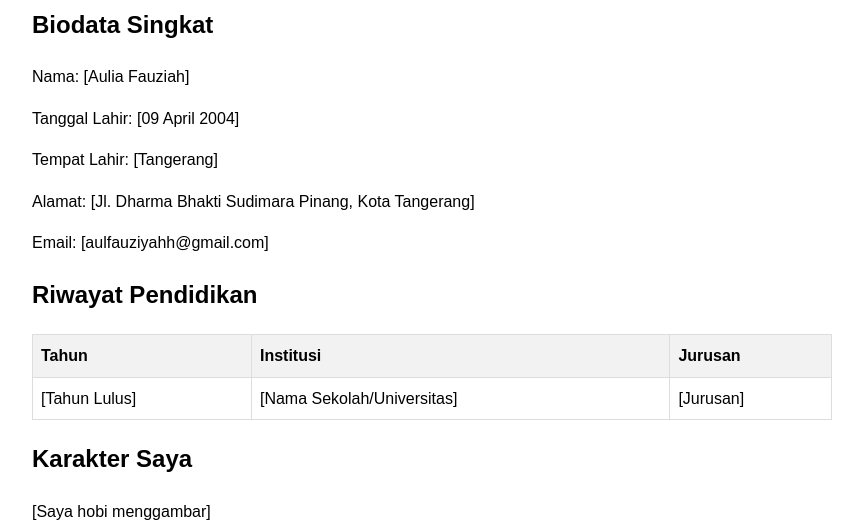
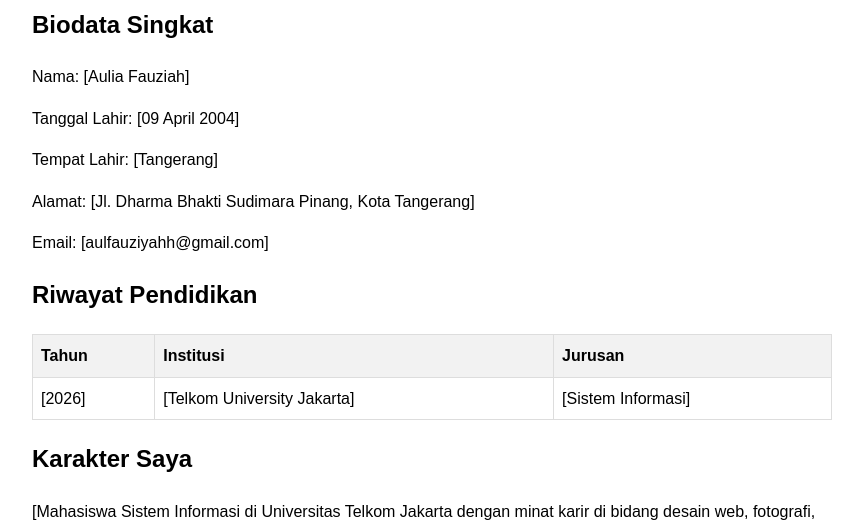
Before and after one commit to Aulia-Fauziah/cv_online, a plain HTML site: page index.html in a window 1280 px wide. Shown: the part 274-800 px from the top of the page, without its empty margins (208-1071 px from the left). Drawn offline with Linux system fonts and the light colour scheme.

Commit message:
Add files via upload

```diff
--- a/index.html
+++ b/index.html
@@ -32,15 +32,20 @@
             <th>Jurusan</th>
         </tr>
         <tr>
-            <td>[Tahun Lulus]</td>
-            <td>[Nama Sekolah/Universitas]</td>
-            <td>[Jurusan]</td>
+            <td>[2026]</td>
+            <td>[Telkom University Jakarta]</td>
+            <td>[Sistem Informasi]</td>
         </tr>
 
     </table>
 
     <h2>Karakter Saya</h2>
-    <p>[Saya hobi menggambar]</p>
+    <p>[Mahasiswa Sistem Informasi di Universitas Telkom Jakarta dengan minat karir di bidang desain web, fotografi, dan menggambar.
+        Sepanjang studi saya, saya memperoleh pengalaman organisasi dengan mengelola beberapa proyek acara. Saya juga aktif menjabat sebagai
+        sekretaris klub bulu tangkis, bertanggung jawab atas pengelolaan data dan tugas administratif lainnya. Selain itu, saya juga aktif di
+        Himpunan Mahasiswa Sistem Informasi (HIMSI) sebagai bagian dari Divisi Penggalangan Dana, bertugas mengamankan dana untuk memenuhi keuangan
+        kebutuhan berbagai kegiatan dan organisasi kemahasiswaan. Saya memiliki keterampilan menggambar manual dan digital dan memiliki bakat kreatif
+        pemikiran.]</p>
 </body>
 
 </html>
```
